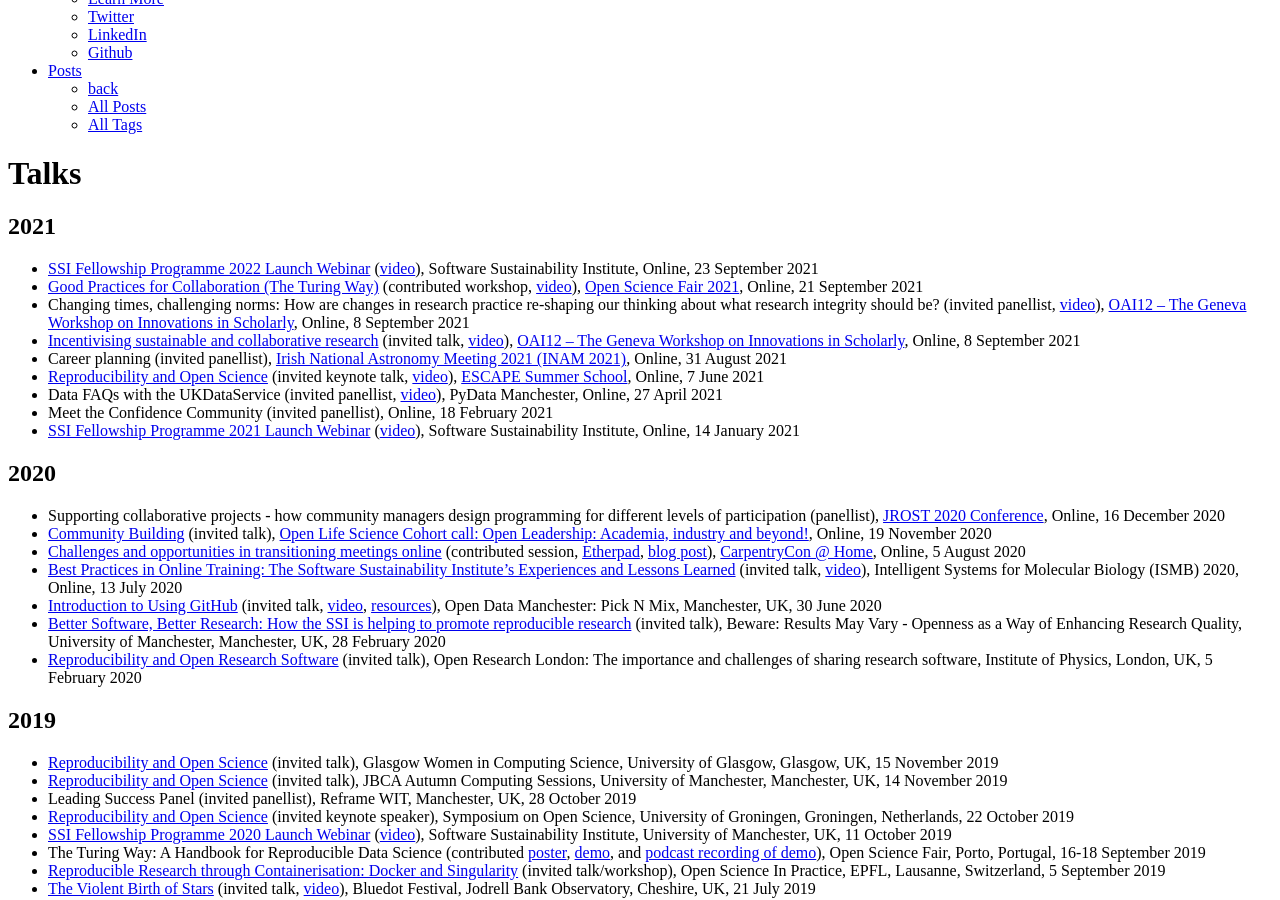
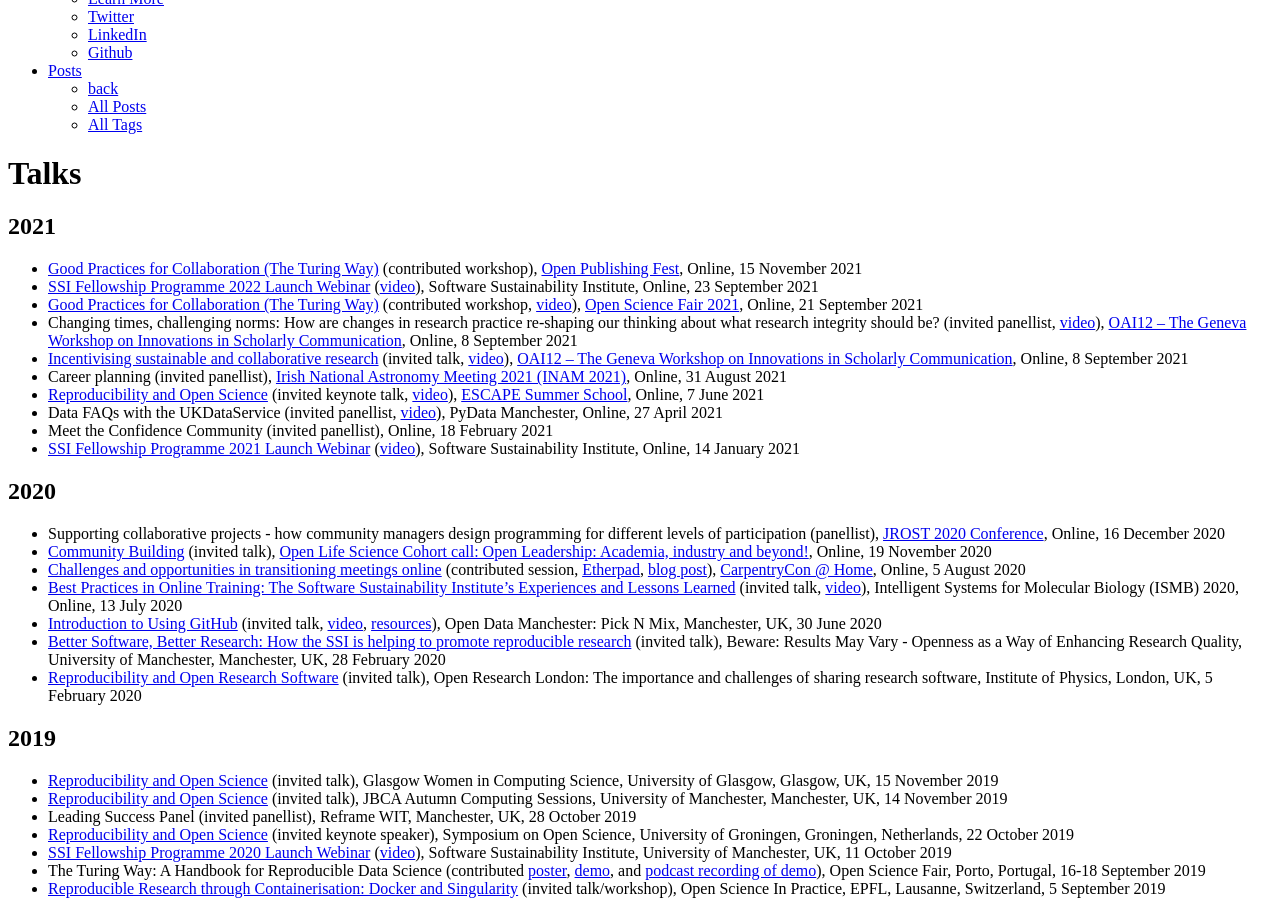
Before and after one commit to rainsworth/rainsworth.github.io, a Jekyll site: the page built from talks/index.md, in a window 1280 px wide and 900 px high, scrolled down 608 px. Built offline with Jekyll 4.4.1, drawn with Linux system fonts in a browser that asks for light colours.

Commit message:
Update index.md

```diff
--- a/talks/index.md
+++ b/talks/index.md
@@ -8,10 +8,11 @@
 
 ## 2021
 
+* [Good Practices for Collaboration (The Turing Way)](https://doi.org/10.5281/zenodo.5702688) (contributed workshop), [Open Publishing Fest](https://openpublishingfest.org/), Online, 15 November 2021
 * [SSI Fellowship Programme 2022 Launch Webinar](https://doi.org/10.5281/zenodo.5512610) ([video](https://youtu.be/sNcvkVnFMhY)), Software Sustainability Institute, Online, 23 September 2021
 * [Good Practices for Collaboration (The Turing Way)](https://doi.org/10.5281/zenodo.5511878) (contributed workshop, [video](https://youtu.be/h3GQiw7JGAM)), [Open Science Fair 2021](https://www.opensciencefair.eu/), Online, 21 September 2021
-* Changing times, challenging norms: How are changes in research practice re-shaping our thinking about what research integrity should be? (invited panellist, [video](https://vimeo.com/588305806#t=7035s)), [OAI12 – The Geneva Workshop on Innovations in Scholarly](https://oai.events/oai12/), Online, 8 September 2021
-* [Incentivising sustainable and collaborative research](https://doi.org/10.6084/m9.figshare.14986890) (invited talk, [video](https://vimeo.com/588305806#t=1500s)), [OAI12 – The Geneva Workshop on Innovations in Scholarly](https://oai.events/oai12/), Online, 8 September 2021
+* Changing times, challenging norms: How are changes in research practice re-shaping our thinking about what research integrity should be? (invited panellist, [video](https://vimeo.com/588305806#t=7035s)), [OAI12 – The Geneva Workshop on Innovations in Scholarly Communication](https://oai.events/oai12/), Online, 8 September 2021
+* [Incentivising sustainable and collaborative research](https://doi.org/10.6084/m9.figshare.14986890) (invited talk, [video](https://vimeo.com/588305806#t=1500s)), [OAI12 – The Geneva Workshop on Innovations in Scholarly Communication](https://oai.events/oai12/), Online, 8 September 2021
 * Career planning (invited panellist), [Irish National Astronomy Meeting 2021 (INAM 2021)](https://astronomers.ie/inam-2021/), Online, 31 August 2021
 * [Reproducibility and Open Science](https://doi.org/10.6084/m9.figshare.14710110) (invited keynote talk, [video](https://youtu.be/TkIZ4FIGfBc)), [ESCAPE Summer School](https://indico.in2p3.fr/event/20306/), Online, 7 June 2021
 * Data FAQs with the UKDataService (invited panellist, [video](https://youtu.be/SvNGA5-wIPs?t=582)), PyData Manchester, Online, 27 April 2021
```
